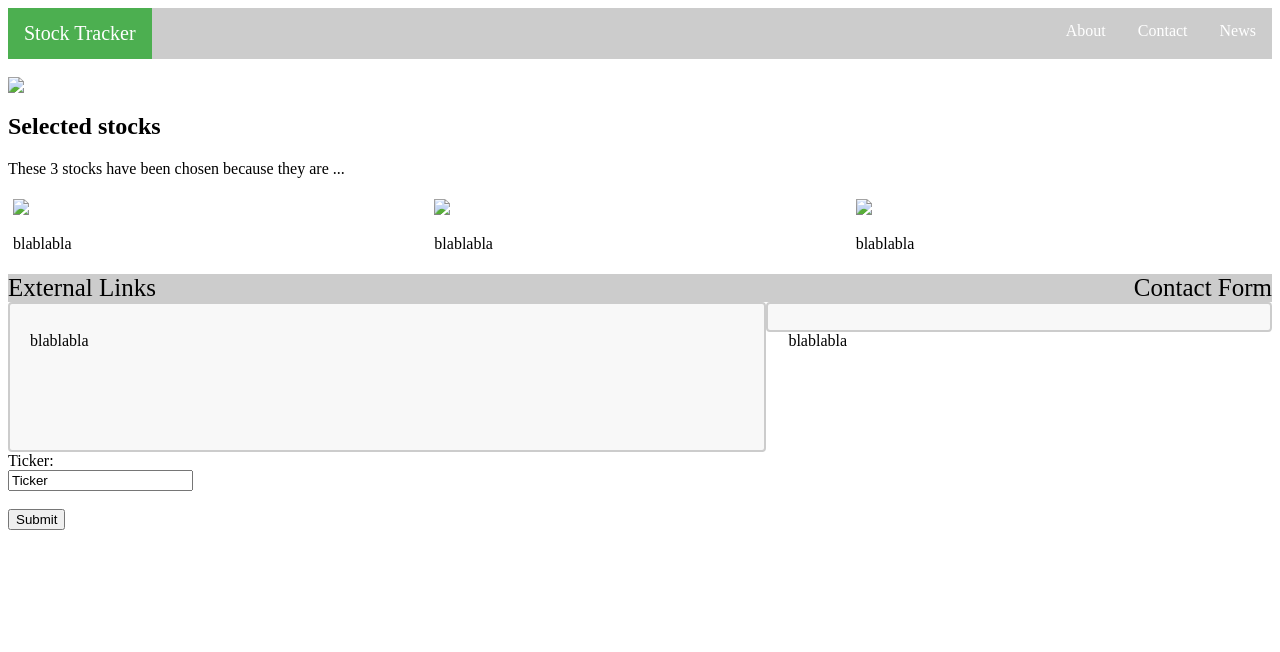
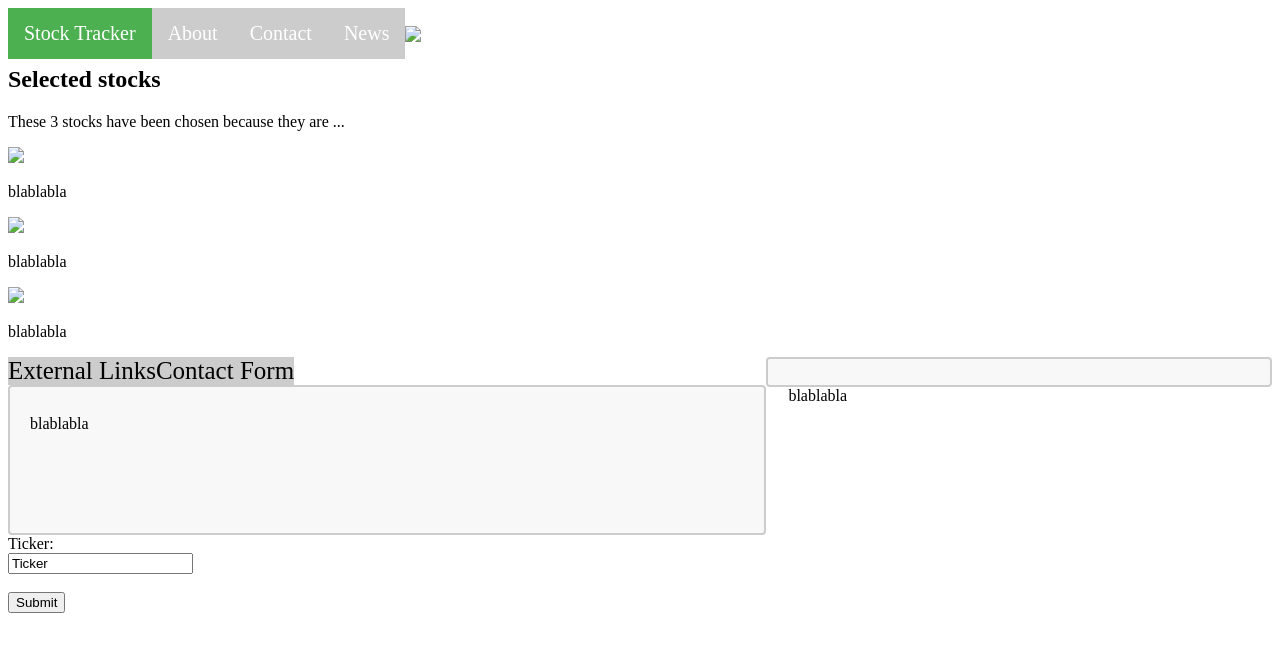
Before and after one commit to darrenm95/TheMidasMachine, a Flask app: page / in a window 1280 px wide. Shown: the top 652 px of the page. Run offline with Flask 2, Linux system fonts and the light colour scheme; some libraries are stand-ins or nearby versions.

Commit message:
finalfinal

```diff
--- a/static/sass_website.css
+++ b/static/sass_website.css
@@ -1,11 +1,18 @@
+.navBar {
+  /* Create three equal columns that sits next to each other */
+}
 .navBar ul {
   list-style-type: none;
   margin: 0;
   padding: 0;
   overflow: hidden;
   background-color: #cccccc;
+  float: right;
 }
-
+.navBar ul:first-child {
+  float: left;
+  font-size: 20px;
+}
 .navBar li a {
   display: block;
   color: white;
@@ -13,25 +20,15 @@
   padding: 14px 16px;
   text-decoration: none;
 }
-
-.navBar li a:hover:not(.active) {
-  background-color: #ffffff;
-}
-
-.active {
+.navBar .active {
   background-color: #4CAF50;
 }
-
-* {
-  box-sizing: border-box;
+.navBar .row {
+  display: flex;
+  justify-content: center;
+  width: 100%;
 }
-
-.row {
-  display: flex;
-}
-
-/* Create three equal columns that sits next to each other */
-.column {
+.navBar .column {
   flex: 33.33%;
   padding: 5px;
 }
--- a/static/sass_website.scss
+++ b/static/sass_website.scss
@@ -1,32 +1,33 @@
-.navBar ul {
+.navBar
+
+{
+  ul {
       list-style-type: none;
       margin: 0;
       padding: 0;
       overflow: hidden;
       background-color: #cccccc;
+      float: right;
     }
-
-    .navBar li a {
+    ul:first-child {
+      float:left;
+      font-size: 20px;
+    }
+    li a {
       display: block;
       color: white;
       text-align: center;
       padding: 14px 16px;
       text-decoration: none;
     }
-
-    .navBar li a:hover:not(.active) {
-      background-color: #ffffff;
-    }
-
     .active {
       background-color: #4CAF50;
-    }
-    * {
-    box-sizing: border-box;
     }
 
     .row {
       display: flex;
+      justify-content: center;
+      width: 100%;
     }
 
     /* Create three equal columns that sits next to each other */
@@ -34,6 +35,7 @@
       flex: 33.33%;
       padding: 5px;
     }
+  }
 %textareas {
 
 	  padding: 12px 20px;
--- a/templates/index.html
+++ b/templates/index.html
@@ -47,6 +47,7 @@
 	<div class = "smallTextArea">
 	<p>blablabla</p>
 	</div>
+  <br>
   <div class = "bigTextArea">
     <p>blablabla</p>
   </div>
```
Also changed, not shown: 1 other file.
